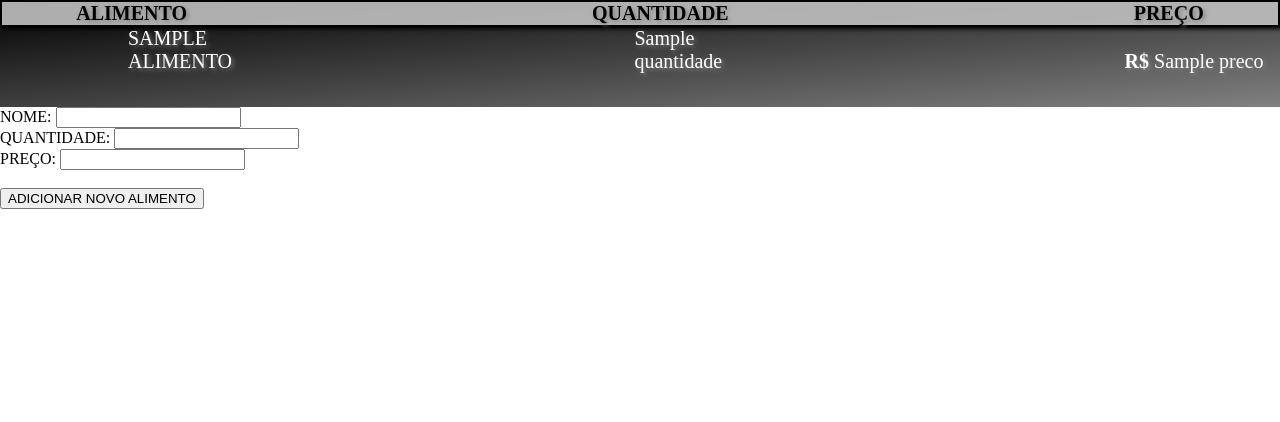
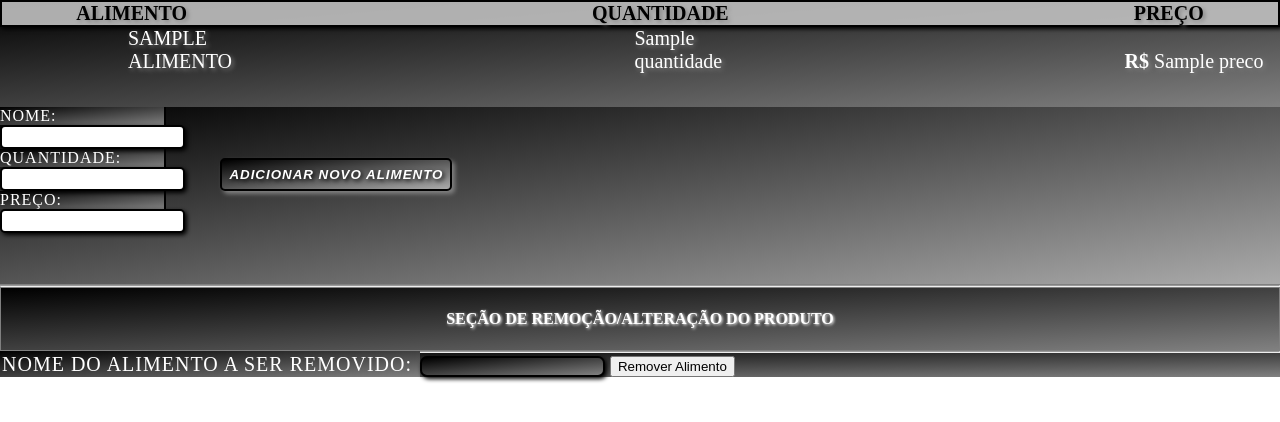
Before and after one commit to DanielErick-dev/PROJECT_ESTOQUE, a Django app: template app_produtos/templates/vizualizar_estoque.html in a window 1280 px wide. Shown: the part 80-502 px from the top of the page. Run offline with Django 3.2, Linux system fonts and the light colour scheme; the template is opened without the code that fills it: most values are stand-ins (such as "Sample title", 1, 10 or a date in 2020); form fields are guessed from the names that the template uses; some libraries are stand-ins or nearby versions.

Commit message:
adicionado mais estilizações no vizualizar_estoque.html

```diff
--- a/app_produtos/static/css/vizualizar_estoque.css
+++ b/app_produtos/static/css/vizualizar_estoque.css
@@ -125,11 +125,119 @@
 
 }
 
-.container-formulario .grupo-form{
-    color: black;
-    text-transform: uppercase;
+/*CONFIGURAÇÃO INICIAL DA DIV FORMULARIO DE CRIAÇÃO DE PRODUTO NO BANCO DE DADOS*/
+.container-formulario{
+    background-image: linear-gradient(to bottom right, black, gray, white 150%);
+    border-bottom: 1px solid gray;
+    box-shadow: 2px 0px 4px gray;
+
+}
+
+/*CONFIGURAÇÃO DOS CAMPOS NOME, QUANTIDADE E PREÇO*/
+.container-formulario .grupo-form label{
+    display: flex;
+    align-items: center;
+    background-image: linear-gradient(to bottom right, black, gray);
+    color: #fff;
+    width: 13%;
+    letter-spacing: 1px;
+    border-right: 2px solid #000;
+}
+
+/*CONFIGURAÇÃO DO INPUT DO FORMULÁRIO*/
+.container-formulario .grupo-form input{
+    box-shadow: 2px 2px 4px #000;
+    border: 2px solid #000;
+    height: 1.8em;
+    border-radius: 5px;
+
+}
+
+/*CONFIGURAÇÃO DO BOTÃO DE ADICIONAR PRODUTO*/
+.container-formulario button{
+    justify-content: space-between;
+    position: relative;
+    left: 18%;
+    top: -7em;
+    align-items: center;
+    transform: translateX(-10px);
+    border-radius: 5px;
+    border: 2px solid #000;
+    padding: 7px;
+    color: white;
+    letter-spacing: 1px;
+    font-style: italic;
+    font-weight: bold;
+    cursor: pointer;
+    box-shadow: 3px 3px 4px gray;
+    background-image: linear-gradient(to bottom right, black, gray, white 150%);
+    font-family: Arial;
+    text-shadow: 2px 2px 4px black;
+}
+/*CONFIGURAÇÃO DO EFEITO HOVER DO BOTÃO*/
+.container-formulario button:hover{
+    padding: 8px;
+}
+
+/*CONFIGURAÇÃO DA MENSAGEM "PRODUTO CRIADO COM SUCESSO"*/
+.mensagem-adicionado{
+    position: fixed;
+    bottom: 600px;
+    right: 20px;
+    background-color: blue;
+    color: white;
+    font-size: 18px;
+    font-weight: bold;
+    font-family: "Times New Roman", Times, serif;
+    padding: 10px 20px;
+    border-radius: 5px;
+    letter-spacing: 2px;
+    box-shadow: 2px 2px 4px rgba(0, 0, 0, 0.2);
+    z-index: 1000;
+}
 
 
+/*CONFIGURAÇÃO DA DIV DE "SEÇÃO REMOÇÃO/ALTERAÇÃO DO PRODUTO"*/
+.fundo-paragrafo{
+    width: 100%;
+    background-image: linear-gradient(to bottom right, black, gray);
+    height: 8%;
+    border: 1px solid gray;
+    display: flex;
+    justify-content: center;
+    align-items: center;
+}
 
+/*CONFIGURAÇÃO DO PARAGRAFO DE TEXTO DE ALTERAÇÃO DO PRODUTO*/
+.fundo-paragrafo p{
+    font-weight: bold;
+    user-select: none;
+    color: white;
+    text-shadow: 1px 1px 3px white;
+}
+
+.container-remocao{
+
+    display: block;
+    position: relative;
+    font-size: 20px;
+    justify-content: space-between;
+    background-image: linear-gradient(to bottom right,black, gray);
+    user-select: none;
+}
+.container-remocao label{
+    background-image: linear-gradient(to bottom right, black, gray);
+    color: white;
+    text-shadow: 1 px 1px 4px white;
+    padding: 2px;
+    letter-spacing: 1px;
+}
+
+.container-remocao input{
+    border-radius: 7px;
+    border: 2px solid black;
+    box-shadow: 2px 2px 4px black;
+    background-image: linear-gradient(to bottom right, black, gray);
+    color: white;
 
 }
--- a/app_produtos/templates/vizualizar_estoque.html
+++ b/app_produtos/templates/vizualizar_estoque.html
@@ -43,7 +43,7 @@
                 {{ form.nome }}
             </div>
             <div class="grupo-form">
-                <label for="{{ form.quantidade.id_for_label }}">QUANTIDADE:</label>
+                <label for="{{ form.quantidade.id_for_label }}" id="id_quantidade">QUANTIDADE:</label>
                 {{ form.quantidade }}
             </div>
             <div class="grupo-form">
@@ -55,18 +55,21 @@
         </form>
     </div>
 
-<!--    <br>-->
-<!--    <hr>-->
-<!--    <div class="fundo-paragrafo">-->
-<!--        <p class="paragrafo-remove">SEÇÃO DE REMOÇÃO/ALTERAÇÃO DO PRODUTO</p>-->
-<!--    </div>-->
-<!--    <hr>-->
-<!--    <form method="post" action="{% url 'app_produtos:remover_alimento' %}">-->
-<!--        {% csrf_token %}-->
-<!--        <label for="{{ form.nome.id_for_label }}" class="remove">NOME DO ALIMENTO A SER REMOVIDO: </label>-->
-<!--        {{ form.nome }}-->
-<!--        <button type="submit" class="remover-alimento" onclick="mostrarMensagemRemover('removido com sucesso')">Remover Alimento</button>-->
-<!--    </form>-->
+
+    <hr>
+    <div class="fundo-paragrafo">
+        <p>SEÇÃO DE REMOÇÃO/ALTERAÇÃO DO PRODUTO</p>
+    </div>
+    <hr>
+    <div class="container-remocao">
+        <form method="post" action="{% url 'app_produtos:remover_alimento' %}">
+        {% csrf_token %}
+        <label for="{{ form.nome.id_for_label }}" class="remove">NOME DO ALIMENTO A SER REMOVIDO: </label>
+        {{ form.nome }}
+        <button type="submit" class="remover-alimento" onclick="mostrarMensagemRemover('removido com sucesso')">Remover Alimento</button>
+    </form>
+    </div>
+
 
 </body>
 
```
Also changed, not shown: app_produtos/views.py (+19 -2 lines), arquivo_teste.py (line endings or trailing spaces).
